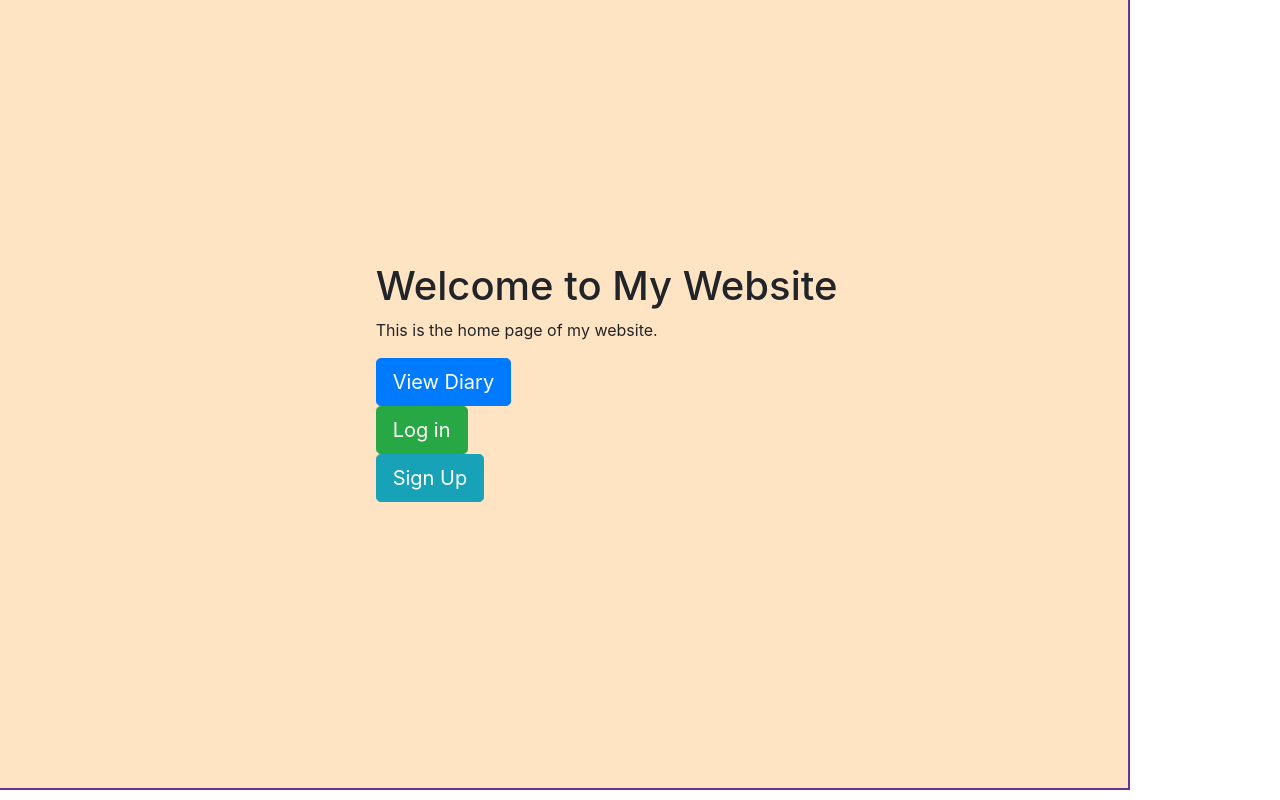
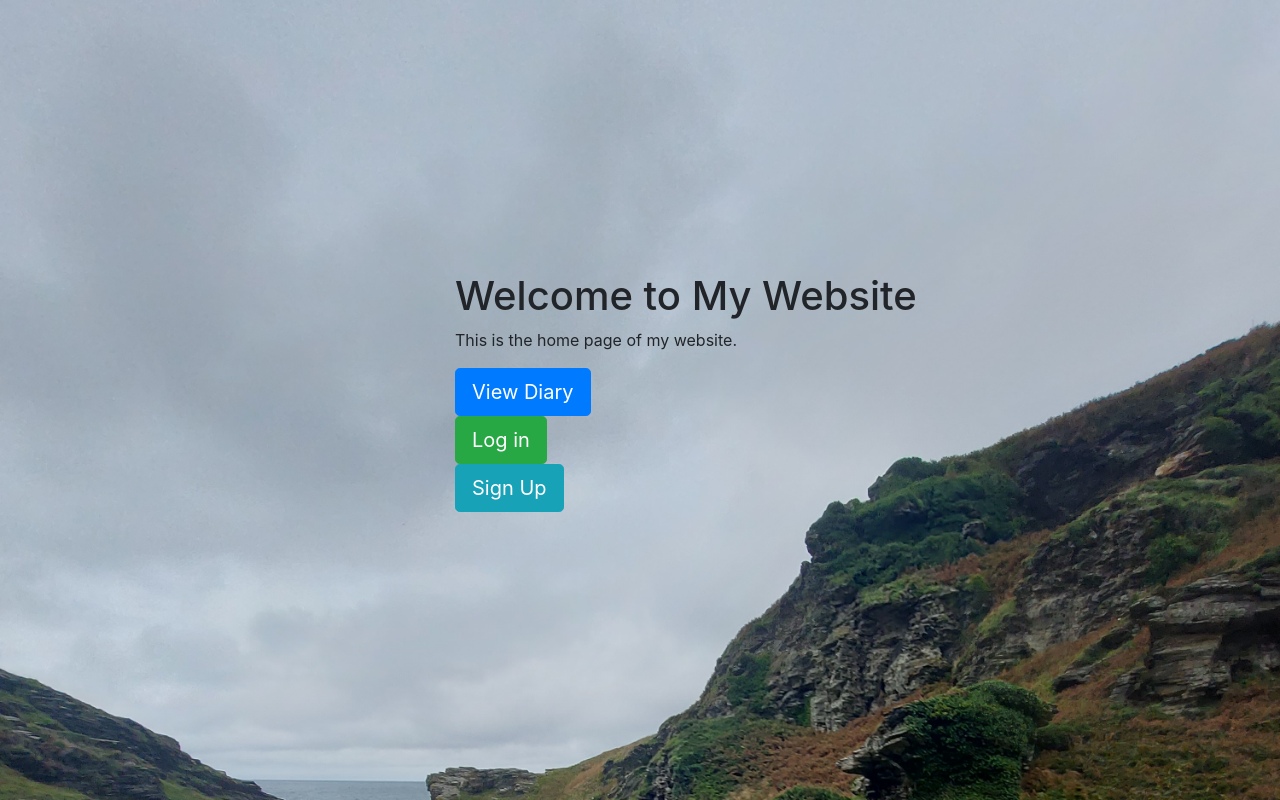
Before and after one commit to V1SHAL421/mywebsite, a Django app: page / in a window 1280 px wide. Run offline with Django 4.2, Linux system fonts and the light colour scheme; some libraries are stand-ins or nearby versions.

Commit message:
Add background image to homepage

```diff
--- a/firstproject/settings.py
+++ b/firstproject/settings.py
@@ -121,9 +121,9 @@ USE_TZ = True
 
 STATIC_ROOT = os.path.join(BASE_DIR, 'staticfiles')
 STATIC_URL = '/static/'
-STATICFILES_DIRS = [
-    os.path.join(BASE_DIR, 'static')
-]
+STATICFILES_DIRS = [os.path.join(BASE_DIR, 'staticfiles')]
+STATIC_ROOT = os.path.join(BASE_DIR, 'static')
+
 
 # Default primary key field type
 # https://docs.djangoproject.com/en/4.2/ref/settings/#default-auto-field
--- a/myapp/templates/home.html
+++ b/myapp/templates/home.html
@@ -1,5 +1,6 @@
 {% extends 'base.html' %}
 
+{% load static %}
 
 {% block body %}
 <div class="container vh-100">
@@ -29,16 +30,14 @@
 </div>
 
 <style>
-
     body {
         margin: 0;
         padding: 0;
-        overflow-x: hidden;
-    }
-    .container {
-        background-color: bisque;
-        border: 2px solid rebeccapurple;
-        margin: -10px;
+        overflow-x: scroll;
+        background-image: url('{% static "images/river.jpg" %}');
+        background-size: cover;
+        background-repeat: no-repeat;
+        background-attachment: fixed;
     }
 </style>
 
```
Also changed, not shown: myapp/static/myapp/css/styles.css (+7 -0 lines), static/myapp/css/styles.css (added, +9 -0 lines), static/images/river.jpg (added), 1 other file.
